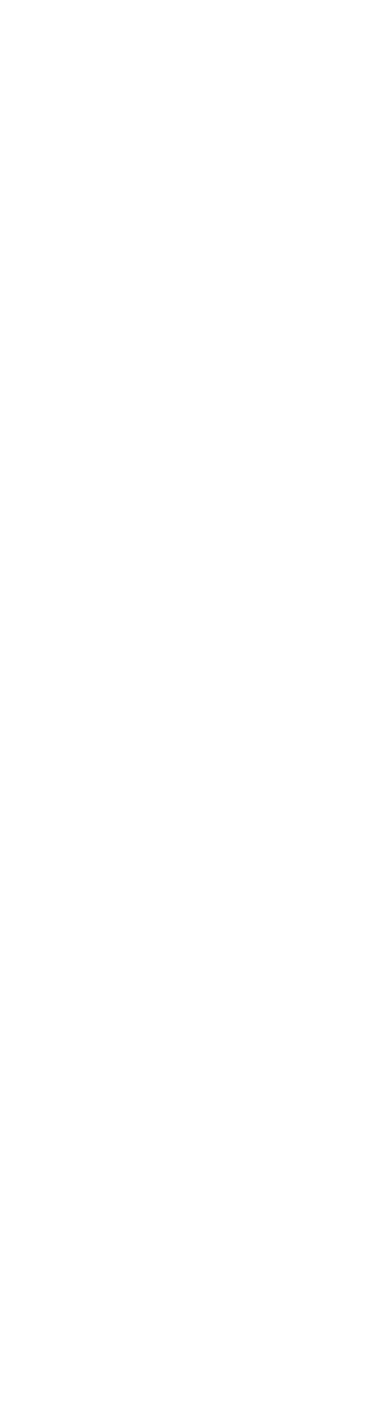
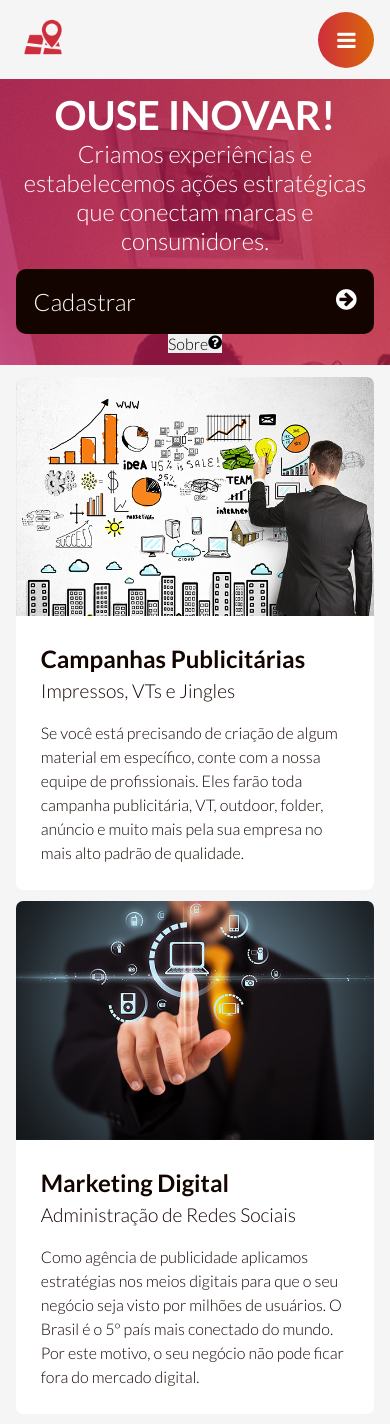
Before and after one commit to roangoulart/RoadWideResponsiveDesign, a plain HTML site: page index.html in a window 390 px wide. Before the commit the page ends 844 px from the top, so only its background shows below. Drawn offline with nearby package versions, Linux system fonts and the light colour scheme.

Commit message:
Realizado aula 3 ao 9. Trabalhando com Viewport, Mobile First, Header, Logo, Navs (Jquery, Show), Hide, Banner Horizontal, Main (Serviços).

```diff
--- a/css/style.css
+++ b/css/style.css
@@ -0,0 +1,38 @@
+/* RESET */
+* {margin: 0; padding: 0; font-size: 100%; border: none; outline: none; font-weight: 300; box-sizing: border-box; font-family: "Lato", sans-serif;}
+body {background-color: #f5f5f5;}
+a {text-decoration: none;}
+ul {list-style: none;}
+img {max-width: 100%;}
+
+/* CABEÇALHO */
+.cabecalho {width: 100%; float: left; padding: 3% 4%;}
+.logo {width: 56px; height: 56px; float: left; background: url(../img/logo-mobile.png) center center/56px no-repeat; font-size: 0;}
+.btn-menu {width: 56px; height: 56px; float: right; text-align: center; color: #fff; border-radius: 56px; cursor: pointer; background: linear-gradient(to right, #ce2e3c, #da6709);}
+
+/* MENU */
+.menu {display: none; width: 100%; height: 100%; position: fixed; background-color: rgba(0,0,0,9); top: 0; left: 0;}
+.btn-close {font-size: 1.5em; color: #fff; float: right; cursor: pointer; margin: 2% 3% 0 0;}
+.menu ul {width: 100%; float: left; text-align: center;}
+.menu li {padding: 1.5%;}
+.menu li a {font-size: 2em; color: #fff; padding: 1.5% 3%;}
+.menu li a:hover {border: 1px solid #da6709;}
+
+/* BANNER */
+.banner {width: 100%; float: left; text-align: center; padding: 3% 4%; background: url(../img/bg.jpg) no-repeat fixed;}
+.title {width: 100%;}
+.title h2 {font-size: 2.5em; color: #fff; font-weight: 700;}
+.title h3 {font-size: 1.5em; color: #fff;}
+.buttons {width: 100%; margin-top: 2%;}
+.buttons i {float: right;}
+.btn-cadastrar {width: 100%; font-size: 1.5em; text-align: left; cursor: pointer; padding: 5%; border-radius: 10px; background-color: #fff; color: #130400;}
+.btn-cadastrar {width: 100%; font-size: 1.5em; text-align: left; cursor: pointer; padding: 5%; border-radius: 10px; background-color: #130400; color: #fff; margin-top: 2%;}
+
+/* SERVIÇOS */
+.servicos {width: 100%; float: left; padding: 3% 4%;}
+.servico {width: 100%; background-color: #fff; text-align: left; border-radius: 7px; margin-bottom: 3%;}
+.servico img {border-radius: 7px 7px 0 0;}
+.inner {padding: 7%;}
+.inner a {font-size: 1.5em; color: #130400; font-weight: 700;}
+.inner h4 {font-size: 1.2em; color: #130400; margin-top: 2%;}
+.inner p {margin-top: 6%; color: #130400; line-height: 1.5em;}
--- a/index.html
+++ b/index.html
@@ -4,6 +4,7 @@
 <head>
     <title>NodeProp - Especializada em Soluções Digitais</title>
     <meta charset="UTF-8">
+    <meta name="viewport" content="width=device-width, initial scale=1">
     <meta name="description" content="Agência especializada em Marketing Digital, Criação de Sites e Aplicativos Mobile.">
     <meta name="keywords" content="Agência digital, Marketing, Sites">
     <meta name="robots" content="index, follow">
@@ -16,6 +17,59 @@
 </head>
 
 <body>
+    <header class="cabecalho">
+        <a href="index.html"><h1 class="logo">NodePro - Especializada em Soluções Digitais</h1></a>
+        <button class="btn-menu"> <i class="fa fa-bars fa-lg"></i> </button>
+        <nav class="menu">
+            <a class="btn-close"><i class="fa fa-times"></i></a>
+            <ul>
+                <li><a href="#">Home</a></li>
+                <li><a href="#">Clientes</a></li>
+                <li><a href="#">Serviços</a></li>
+                <li><a href="#">Blog</a></li>
+                <li><a href="#">Quem somos</a></li>
+                <li><a href="#">Contatos</a></li>
+            </ul>
+        </nav>
+    </header>
 
+    <div class="banner">
+        <div class="title">
+            <h2>OUSE INOVAR!</h2>
+            <h3>Criamos experiências e estabelecemos ações estratégicas que conectam marcas e consumidores.</h3>
+        </div>
+        <div class="buttons">
+            <button class="btn-cadastrar">Cadastrar<i class="fa fa-arrow-circle-right"></i></button>
+            <button class="btn-sobre">Sobre<i class="fa fa-question-circle"></i></button>
+        </div>
+    </div>
+    <main class="servicos">
+        <article class="servico">
+            <a href="#"><img src="./img/criacoes.jpg" alt="Campanhas Publicitárias"></a>
+            <div class="inner">
+                <a href="#">Campanhas Publicitárias</a>
+                <h4>Impressos, VTs e Jingles</h4>
+                <p>Se você está precisando de criação de algum material em específico, conte com a nossa equipe de profissionais. Eles farão toda campanha publicitária, VT, outdoor, folder, anúncio e muito mais pela sua empresa no mais alto padrão de qualidade.</p>
+            </div>
+        </article>
+        <article class="servico">
+            <a href="#"><img src="./img/md.jpg" alt="Marketing Digital"></a>
+            <div class="inner">
+                <a href="#">Marketing Digital</a>
+                <h4>Administração de Redes Sociais</h4>
+                <p>Como agência de publicidade aplicamos estratégias nos meios digitais para que o seu negócio seja visto por milhões de usuários. O Brasil é o 5º país mais conectado do mundo. Por este motivo, o seu negócio não pode ficar fora do mercado digital.</p>
+            </div>
+        </article>
+    </main>
+
+    <script src="http://code.jquery.com/jquery-1.12.0.min.js"></script>
+    <script>
+        $(".btn-menu").click(function() {
+            $(".menu").show();
+        });
+        $(".btn-close").click(function() {
+            $(".menu").hide();
+        });
+    </script>
 </body>
 </html>
```
